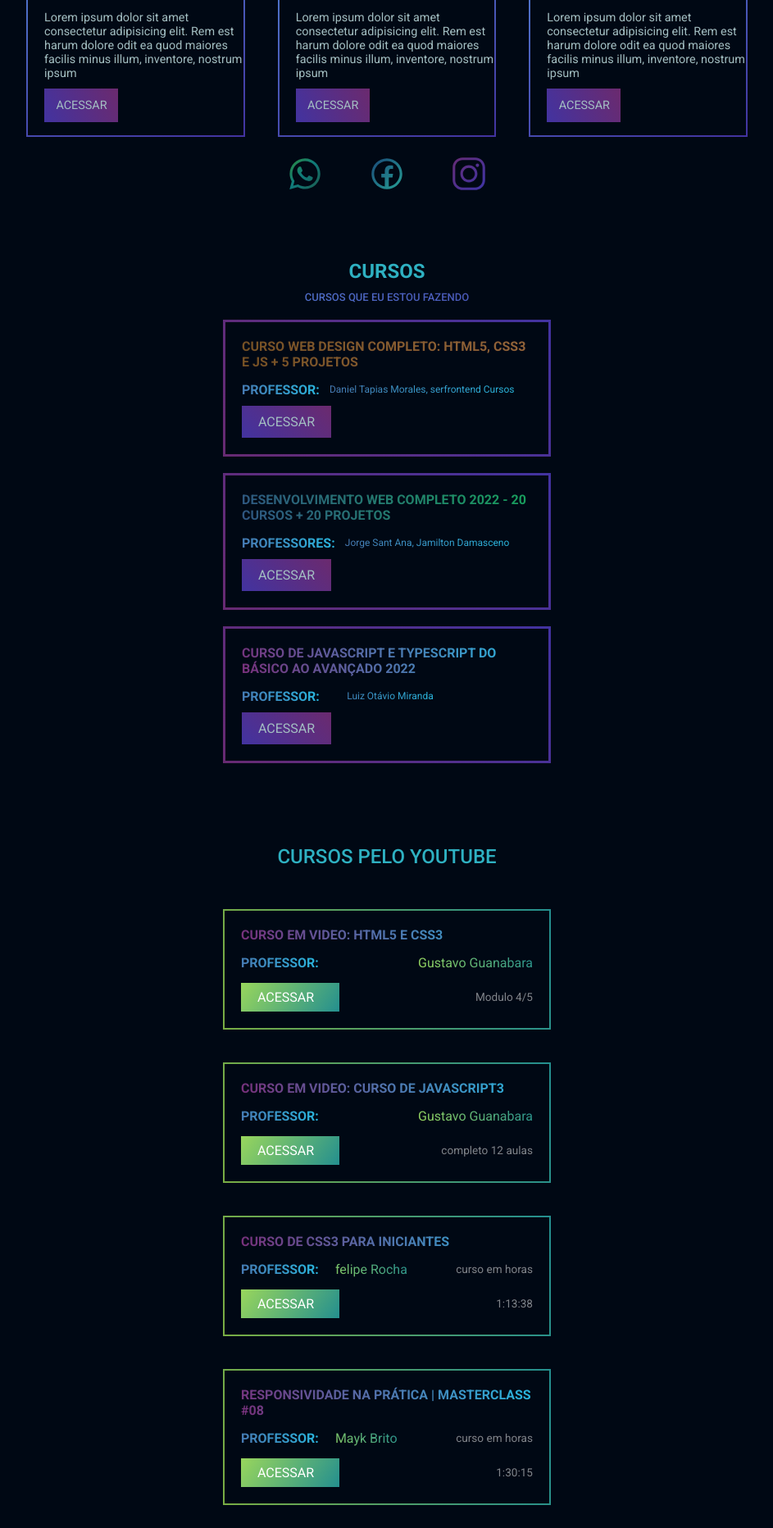
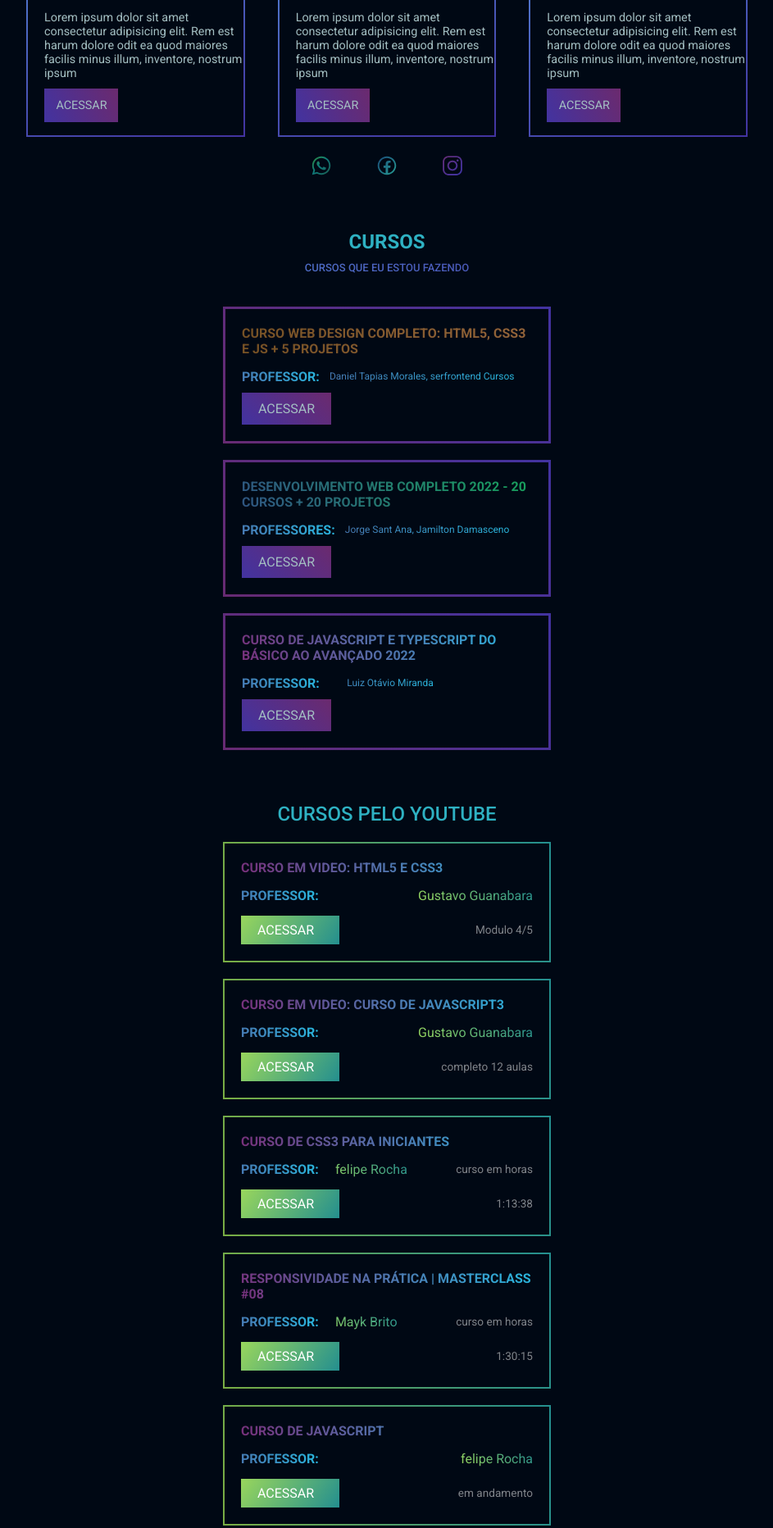
Before and after one commit to ViniciusRodrigues2/porti, a plain HTML site: page index.html in a window 1280 px wide. Shown: the part 1298-3162 px from the top of the page at 82% size, without its empty margins (168-1111 px from the left). Drawn offline with Linux system fonts and the light colour scheme.

Commit message:
commit inicial

```diff
--- a/css/style.scss
+++ b/css/style.scss
@@ -370,7 +370,7 @@ body{
     flex-wrap: wrap;
 }
 .actions-realy img{
-    max-width: 50px;
+    max-width: 30px;
     flex: 1;
     margin: 0 25px;
 }
@@ -383,7 +383,7 @@ body{
 .container-principal .cursos-feitos .cursos-case-container{
     display: block;
     max-width: 960px;
-    margin: 5em auto;
+    margin: 4em auto;
 }
 .container-principal .cursos-feitos .cursos-case-container .contents-titles{
     width: 100%;
@@ -415,6 +415,8 @@ body{
     justify-content:center;
     flex-direction: column;
     flex-wrap: wrap;
+    margin: 20px;
+    gap: 20px;
 }
 
 .container-principal .cursos-feitos .cursos-case-container .cards-case-container .card{
@@ -422,7 +424,6 @@ body{
     flex-direction: column;
     background-color: transparent;
     padding: 20px;
-    margin-bottom: 20px;
     max-width: 400px;
     // width: 100%;
     flex: 1;
@@ -524,7 +525,8 @@ text-transform: uppercase;
     flex-direction: column;
     justify-content: center;
     align-items: center;
-    margin-top: 30px;
+    margin: 20px;
+    gap: 20px;
 }
 
 .container-principal .cursos-Pelo-youtube .yout-cards-container .card{
@@ -532,7 +534,6 @@ text-transform: uppercase;
     flex-direction: column;
     background-color: transparent;
     padding: 20px;
-    margin: 20px;
     max-width: 400px;
     width: 100%;
     flex: 1;
@@ -676,6 +677,8 @@ text-transform: uppercase;
    flex-direction: column;
    align-items: center;
    justify-content: center;
+   margin: 20px;
+   gap: 20px;
 }
 
 .container-principal .aurls-yout-container .cards-contianer-yout .card{
@@ -683,7 +686,6 @@ text-transform: uppercase;
     flex-direction: column;
     background-color: transparent;
     padding: 20px;
-    margin: 20px;
     max-width: 400px;
     width: 100%;
     flex: 1;
```
Also changed, not shown: css/style.css, 1 other file.
